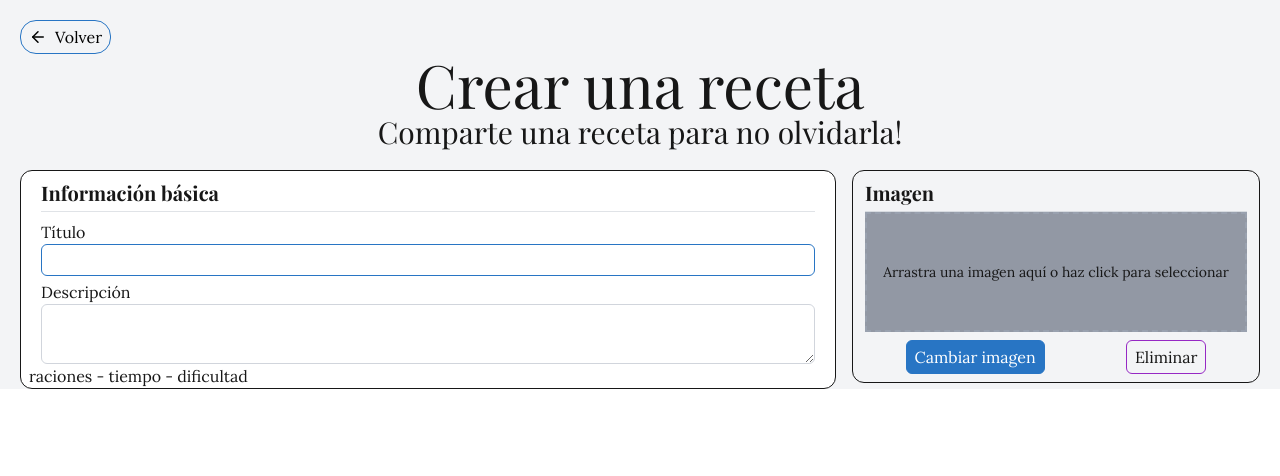
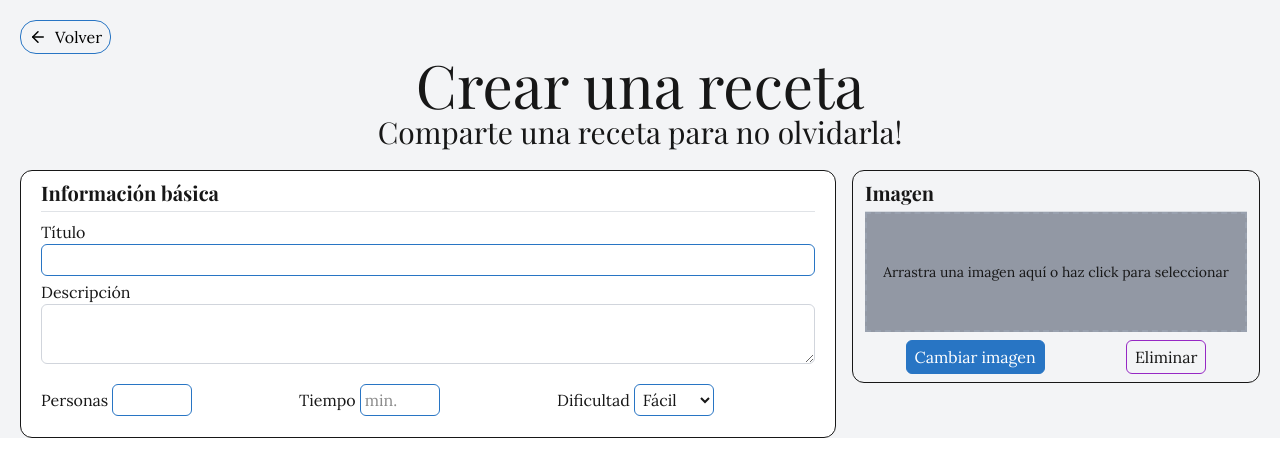
Before and after one commit to cperefer/recetali, a Next.js app: page /recipes/add in a window 1280 px wide. Shown: the top 476 px of the page. Built offline with nearby package versions, Linux system fonts and the light colour scheme; no server answers; sample sign-in values are in the browser's storage.

Commit message:
feat: modified form information

```diff
--- a/app/recipes/_components/form/RecipeFormInformation.tsx
+++ b/app/recipes/_components/form/RecipeFormInformation.tsx
@@ -1,6 +1,6 @@
 export function RecipeFormInformation() {
   return (
-    <div className="px-2 border bg-white dark:bg-transparent rounded-xl">
+    <div className="px-2 border bg-white dark:bg-transparent rounded-xl min-h-67">
       <div className="mx-2 md:mx-3 pb-1 mt-2 border-bottom-gray">
         <h4 className="text-xl font-bold">Información básica</h4>
       </div>
@@ -10,18 +10,56 @@ export function RecipeFormInformation() {
             <label htmlFor="title">Título</label>
             <input
               type="text"
-              className="h-8 border border-primary rounded-md "
+              className="pl-1 h-8 border border-primary rounded-md"
               name="title"
               id="title"
             />
           </div>
           <div className="flex flex-col mt-1">
             <label htmlFor="">Descripción</label>
-            <textarea className="h-15 border border-gray-300 dark:border-primary rounded-md"></textarea>
+            <textarea className="pl-1 h-15 border border-gray-300 dark:border-primary rounded-md"></textarea>
           </div>
         </form>
       </div>
-      <div>raciones - tiempo - dificultad</div>
+      <div className="px-2 md:px-3 py-5 flex justify-around">
+        <div className="w-1/3">
+          <label htmlFor="people">Personas</label>
+          <input
+            type="text"
+            className="ml-1 pl-1 w-20 h-8 border border-primary rounded-md"
+            name="people"
+            id="people"
+          />
+        </div>
+        <div className="w-1/3">
+          <label htmlFor="time">Tiempo</label>
+          <input
+            type="text"
+            className="ml-1 pl-1 w-20 h-8 border border-primary rounded-md "
+            name="time"
+            id="time"
+            placeholder="min."
+          />
+        </div>
+        <div className="w-1/3">
+          <label htmlFor="dificulty">Dificultad</label>
+          <select
+            className="ml-1 pl-1 w-20 h-8 border border-primary rounded-md"
+            name="dificulty"
+            id="dificulty"
+          >
+            <option className="bg-black" value="easy">
+              Fácil
+            </option>
+            <option className="bg-black" value="medium">
+              Medio
+            </option>
+            <option className="bg-black" value="hard">
+              Difícil
+            </option>
+          </select>
+        </div>
+      </div>
     </div>
   );
 }
```
